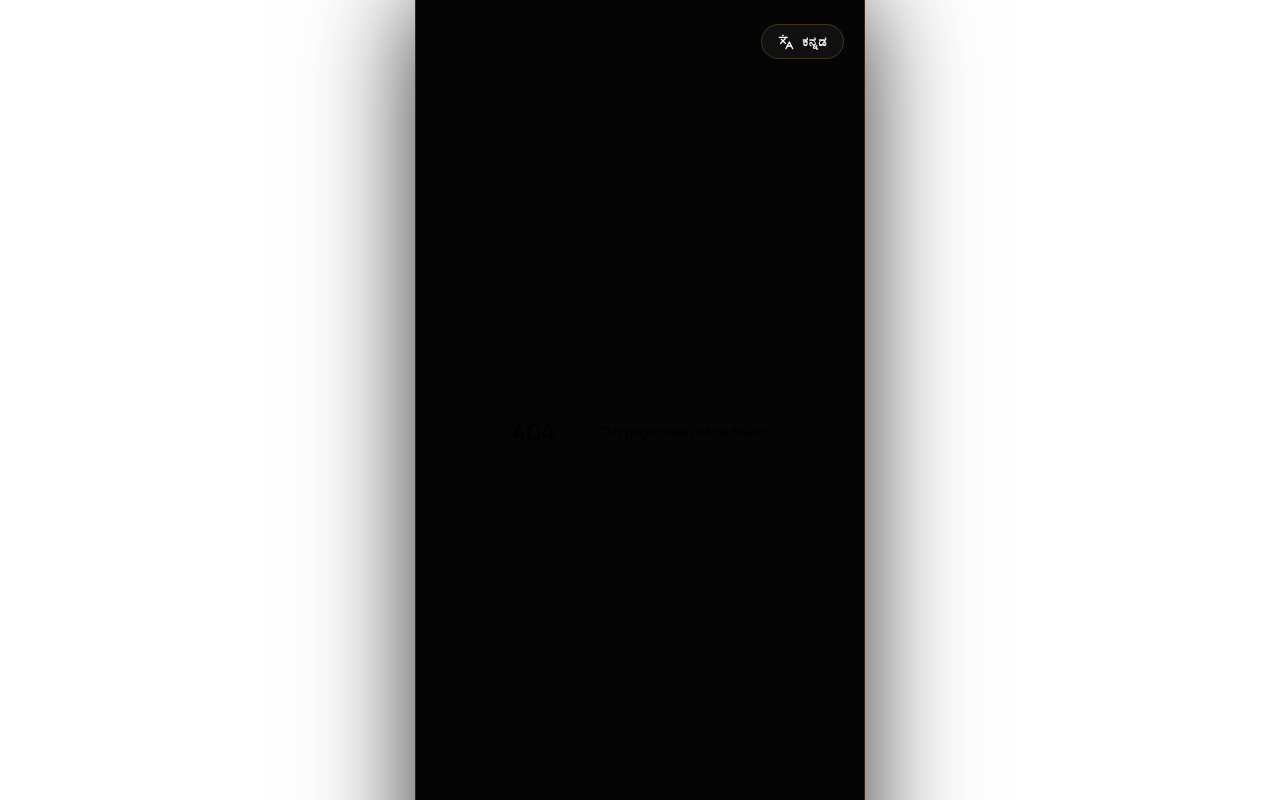
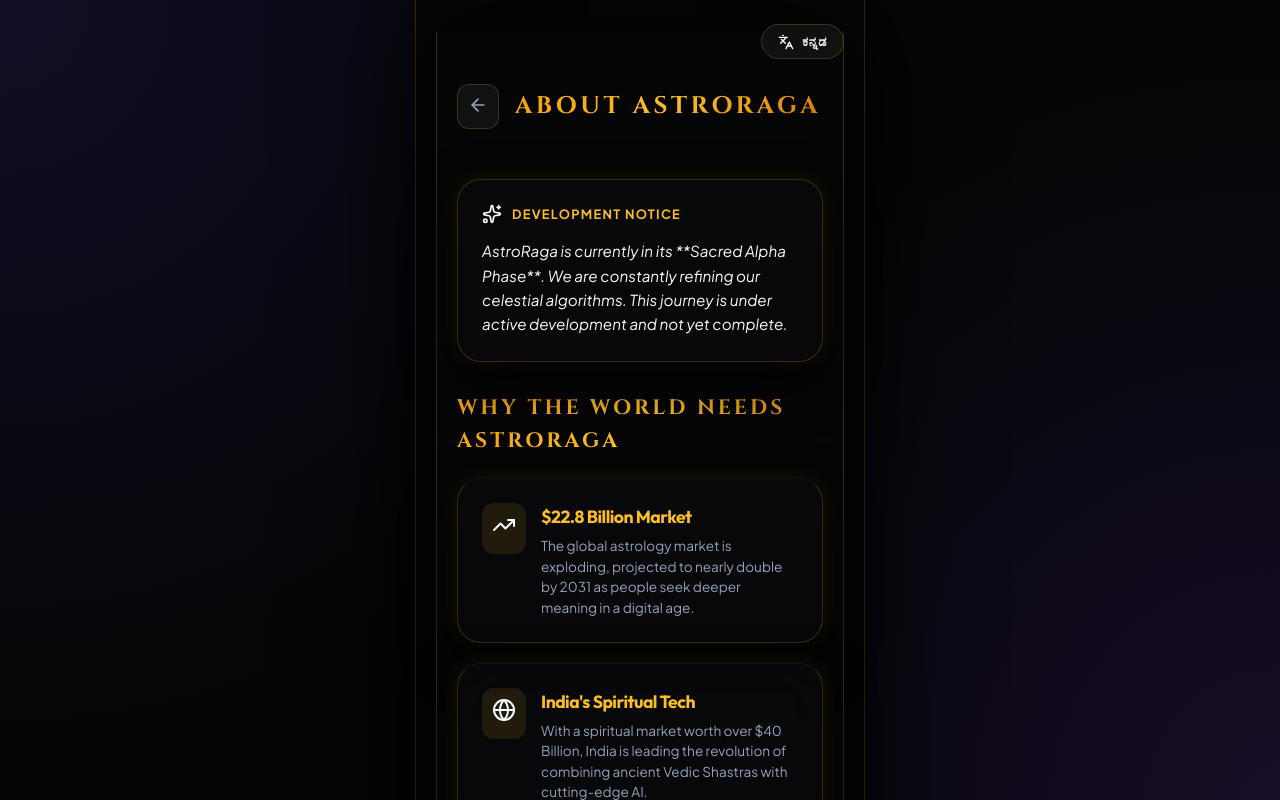
Before and after one commit to nischiths07/astro_raga, a Next.js app: page /about in a window 1280 px wide. Before the commit this address had no page. Built offline with nearby package versions, Linux system fonts and the light colour scheme.

Commit message:
feat: Add About page and update navigation

```diff
--- /dev/null
+++ b/src/app/about/page.tsx
@@ -0,0 +1,99 @@
+'use client';
+
+import { motion } from 'framer-motion';
+import { useRouter } from 'next/navigation';
+import { ArrowLeft, Globe, TrendingUp, Users, Sparkles, Heart } from 'lucide-react';
+
+export default function AboutPage() {
+  const router = useRouter();
+
+  return (
+    <div className="container-full" style={{ paddingBottom: '100px' }}>
+      <header style={{
+        padding: '20px 0',
+        display: 'flex',
+        alignItems: 'center',
+        gap: '16px',
+        marginBottom: '30px'
+      }}>
+        <button
+          onClick={() => router.back()}
+          style={{ background: 'rgba(255, 255, 255, 0.05)', border: '1px solid var(--glass-border)', borderRadius: '12px', padding: '10px', color: 'var(--text-muted)', cursor: 'pointer' }}
+        >
+          <ArrowLeft size={20} />
+        </button>
+        <h1 className="royal-title gradient-gold" style={{ fontSize: '1.5rem' }}>About AstroRaga</h1>
+      </header>
+
+      <motion.div
+        initial={{ opacity: 0, y: 20 }}
+        animate={{ opacity: 1, y: 0 }}
+        transition={{ duration: 0.8 }}
+      >
+        <div className="glass-panel" style={{ marginBottom: '30px', border: '1px solid rgba(251, 191, 36, 0.2)' }}>
+          <div style={{ display: 'flex', alignItems: 'center', gap: '10px', marginBottom: '15px' }}>
+            <Sparkles className="text-gold" size={20} />
+            <span style={{ fontSize: '0.8rem', fontWeight: 800, letterSpacing: '0.1em', color: 'var(--accent-gold)' }}>DEVELOPMENT NOTICE</span>
+          </div>
+          <p style={{ fontSize: '0.95rem', lineHeight: '1.6', color: 'var(--text-main)', fontStyle: 'italic' }}>
+            AstroRaga is currently in its **Sacred Alpha Phase**. We are constantly refining our celestial algorithms. This journey is under active development and not yet complete.
+          </p>
+        </div>
+
+        <h2 className="royal-title gradient-gold" style={{ fontSize: '1.3rem', marginBottom: '20px' }}>Why the World Needs AstroRaga</h2>
+
+        <div style={{ display: 'grid', gap: '20px', marginBottom: '40px' }}>
+          <div className="glass-panel" style={{ display: 'flex', gap: '15px', alignItems: 'flex-start' }}>
+            <div style={{ background: 'rgba(251, 191, 36, 0.1)', padding: '10px', borderRadius: '12px' }}>
+              <TrendingUp className="text-gold" size={24} />
+            </div>
+            <div>
+              <h3 style={{ color: 'var(--accent-gold)', fontSize: '1.1rem', marginBottom: '5px' }}>$22.8 Billion Market</h3>
+              <p style={{ fontSize: '0.85rem', color: 'var(--text-muted)', lineHeight: '1.5' }}>
+                The global astrology market is exploding, projected to nearly double by 2031 as people seek deeper meaning in a digital age.
+              </p>
+            </div>
+          </div>
+
+          <div className="glass-panel" style={{ display: 'flex', gap: '15px', alignItems: 'flex-start' }}>
+            <div style={{ background: 'rgba(251, 191, 36, 0.1)', padding: '10px', borderRadius: '12px' }}>
+              <Globe className="text-gold" size={24} />
+            </div>
+            <div>
+              <h3 style={{ color: 'var(--accent-gold)', fontSize: '1.1rem', marginBottom: '5px' }}>India's Spiritual Tech</h3>
+              <p style={{ fontSize: '0.85rem', color: 'var(--text-muted)', lineHeight: '1.5' }}>
+                With a spiritual market worth over $40 Billion, India is leading the revolution of combining ancient Vedic Shastras with cutting-edge AI.
+              </p>
+            </div>
+          </div>
+
+          <div className="glass-panel" style={{ display: 'flex', gap: '15px', alignItems: 'flex-start' }}>
+            <div style={{ background: 'rgba(251, 191, 36, 0.1)', padding: '10px', borderRadius: '12px' }}>
+              <Users className="text-gold" size={24} />
+            </div>
+            <div>
+              <h3 style={{ color: 'var(--accent-gold)', fontSize: '1.1rem', marginBottom: '5px' }}>Democratizing Wisdom</h3>
+              <p style={{ fontSize: '0.85rem', color: 'var(--text-muted)', lineHeight: '1.5' }}>
+                We are breaking the barriers of accessibility, bringing judgment-free, instant, and precise Vedic guidance to every seeker's pocket.
+              </p>
+            </div>
+          </div>
+        </div>
+
+        <div style={{ textAlign: 'center', padding: '40px 0', borderTop: '1px solid rgba(251, 191, 36, 0.1)' }}>
+          <Heart size={32} className="text-gold" style={{ marginBottom: '20px', opacity: 0.5 }} />
+          <p className="royal-title" style={{ fontSize: '1.1rem', color: 'var(--text-main)', marginBottom: '10px' }}>
+            Thank you for being part of our journey.
+          </p>
+          <p style={{ fontSize: '0.85rem', color: 'var(--text-muted)', maxWidth: '280px', margin: '0 auto', lineHeight: '1.6' }}>
+            Your curiosity fuels the stars. We are honored to guide you through the cosmic rhythms of life.
+          </p>
+        </div>
+
+        <div style={{ textAlign: 'center', marginTop: '40px', opacity: 0.4, fontSize: '0.65rem', letterSpacing: '0.2em' }}>
+          ASTROSAGE DIVINE GATEWAY • BY NISC07
+        </div>
+      </motion.div>
+    </div>
+  );
+}
--- a/src/components/BottomNav.tsx
+++ b/src/components/BottomNav.tsx
@@ -1,7 +1,7 @@
 'use client';
 
 import { useRouter, usePathname } from 'next/navigation';
-import { Home, User, MessageSquare } from 'lucide-react';
+import { Home, User, MessageSquare, Info } from 'lucide-react';
 import { motion, AnimatePresence } from 'framer-motion';
 import { useLanguage } from './LanguageContext';
 
@@ -14,6 +14,7 @@
     { icon: Home, label: t.dashboard, path: '/dashboard' },
     { icon: MessageSquare, label: 'AstroSage', path: '/chat' },
     { icon: User, label: t.profileTitle, path: '/profile' },
+    { icon: Info, label: 'About', path: '/about' },
   ];
 
   return (
```
